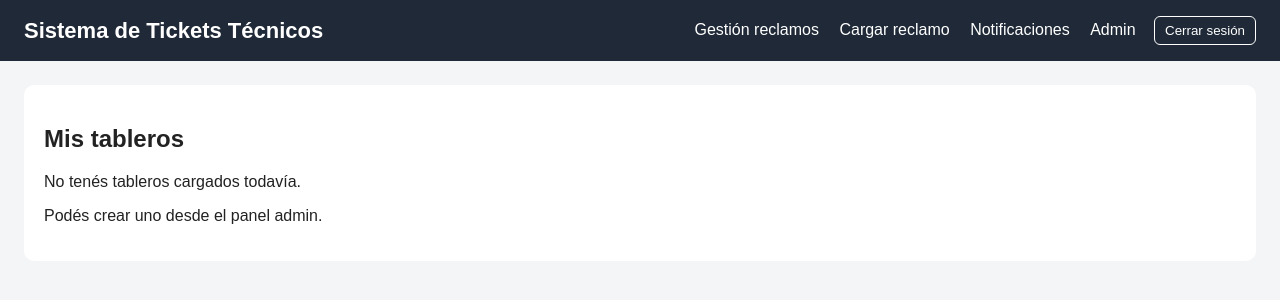
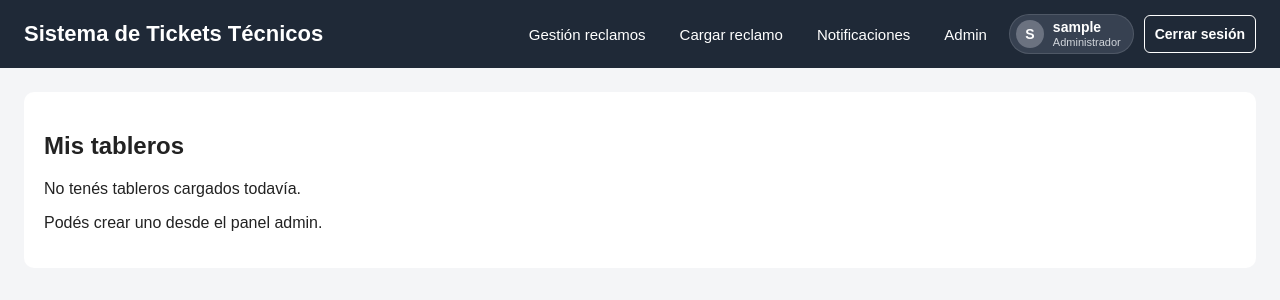
Before and after one commit to lucaslezcano03/PROYECTO-SISTEMA-TRELLO, a Django app: page /tableros/ in a window 1280 px wide. Shown: the top 300 px of the page. Run offline with Django 5.2, Linux system fonts and the light colour scheme; the visitor is signed in with stand-in values (Sample User, id 1); data that the repository does not hold is empty.

Commit message:
feat: mostrar usuario y rol en navegacion

```diff
--- a/static/css/styles.css
+++ b/static/css/styles.css
@@ -348,3 +348,116 @@ body {
 .ticket-kanban.arrastrando {
     opacity: 0.5;
 }
+.barra-superior {
+    display: flex;
+    align-items: center;
+    justify-content: space-between;
+    gap: 24px;
+    padding: 14px 24px;
+    background: #1f2937;
+    color: white;
+}
+
+.barra-superior h1 {
+    margin: 0;
+    font-size: 22px;
+    white-space: nowrap;
+}
+
+.menu-superior {
+    display: flex;
+    align-items: center;
+    gap: 22px;
+    flex-wrap: wrap;
+}
+
+.nav-enlaces {
+    display: flex;
+    align-items: center;
+    gap: 18px;
+}
+
+.nav-enlaces a {
+    color: white;
+    text-decoration: none;
+    font-size: 15px;
+    font-weight: 500;
+}
+
+.nav-enlaces a:hover {
+    text-decoration: underline;
+}
+
+.nav-sesion {
+    display: flex;
+    align-items: center;
+    gap: 10px;
+}
+
+.usuario-pill {
+    display: flex;
+    align-items: center;
+    gap: 9px;
+    height: 38px;
+    padding: 0 12px 0 6px;
+    border-radius: 999px;
+    background: #374151;
+    border: 1px solid rgba(255, 255, 255, 0.12);
+    cursor: default;
+    user-select: none;
+}
+
+.usuario-avatar {
+    width: 28px;
+    height: 28px;
+    border-radius: 50%;
+    display: flex;
+    align-items: center;
+    justify-content: center;
+    font-weight: 700;
+    font-size: 14px;
+    background: #6b7280;
+    color: white;
+}
+
+.usuario-texto {
+    display: flex;
+    flex-direction: column;
+    justify-content: center;
+    line-height: 1.05;
+}
+
+.usuario-nombre {
+    font-size: 14px;
+    font-weight: 700;
+    color: white;
+}
+
+.usuario-rol {
+    font-size: 11px;
+    font-weight: 500;
+    color: #d1d5db;
+    margin-top: 2px;
+}
+
+.form-logout {
+    margin: 0;
+    display: flex;
+    align-items: center;
+}
+
+.boton-logout {
+    height: 38px;
+    padding: 0 14px;
+    border-radius: 999px;
+    border: 1px solid rgba(255, 255, 255, 0.25);
+    background: transparent;
+    color: white;
+    font-size: 14px;
+    font-weight: 600;
+    cursor: pointer;
+}
+
+.boton-logout:hover {
+    background: rgba(255, 255, 255, 0.12);
+}
--- a/templates/base.html
+++ b/templates/base.html
@@ -12,9 +12,10 @@
 <header class="barra-superior">
     <h1>Sistema de Tickets Técnicos</h1>
 
-<nav>
+<nav class="menu-superior">
     {% if request.user.is_authenticated %}
 
+        <div class="nav-enlaces">
             {% if es_tecnico or es_supervisor or es_admin_sistema %}
                 <a href="{% url 'tickets:gestion_reclamos' %}">Gestión reclamos</a>
             {% endif %}
@@ -35,15 +36,44 @@
             {% if request.user.is_staff %}
                 <a href="/admin/">Admin</a>
             {% endif %}
+        </div>
+
+        <div class="nav-sesion">
+    <div class="usuario-pill" title="Sesión actual">
+        <span class="usuario-avatar">
+            {{ request.user.username|slice:":1"|upper }}
+        </span>
+
+        <div class="usuario-texto">
+            <span class="usuario-nombre">{{ request.user.username }}</span>
+
+            <span class="usuario-rol">
+                {% if request.user.is_superuser %}
+                    Administrador
+                {% elif request.user.perfil %}
+                    {{ request.user.perfil.get_rol_display }}
+                {% elif request.user.is_staff %}
+                    Staff
+                {% else %}
+                    Sin rol
+                {% endif %}
+            </span>
+        </div>
+    </div>
 
         <form method="post" action="{% url 'logout' %}" class="form-logout">
             {% csrf_token %}
-            <button type="submit">Cerrar sesión</button>
+            <button type="submit" class="boton-logout">
+                Cerrar sesión
+            </button>
         </form>
+    </div>
 
     {% else %}
+        <div class="nav-enlaces">
             <a href="{% url 'login' %}">Iniciar sesión</a>
             <a href="{% url 'users:registro_empleado' %}">Registrarse</a>
+        </div>
     {% endif %}
 </nav>
 
```
Lines whose indentation alone changed are shown as unchanged.
